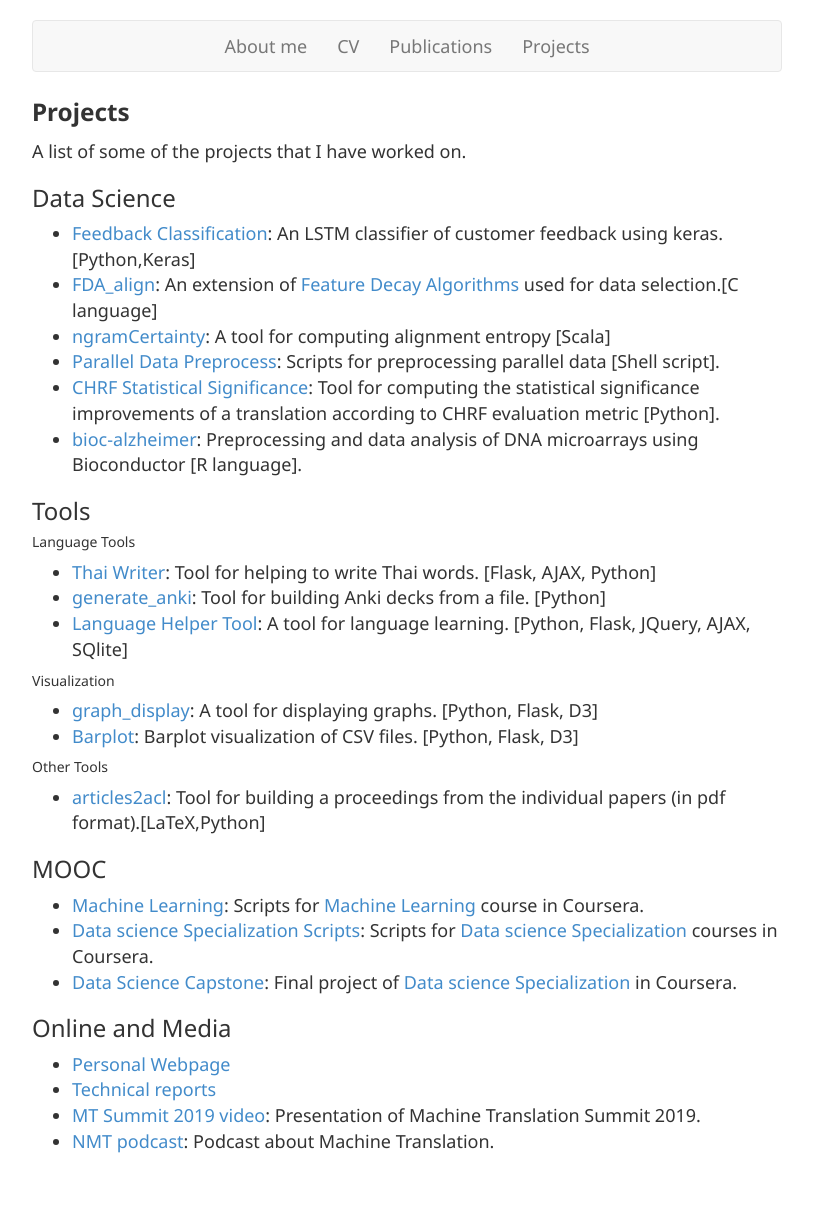
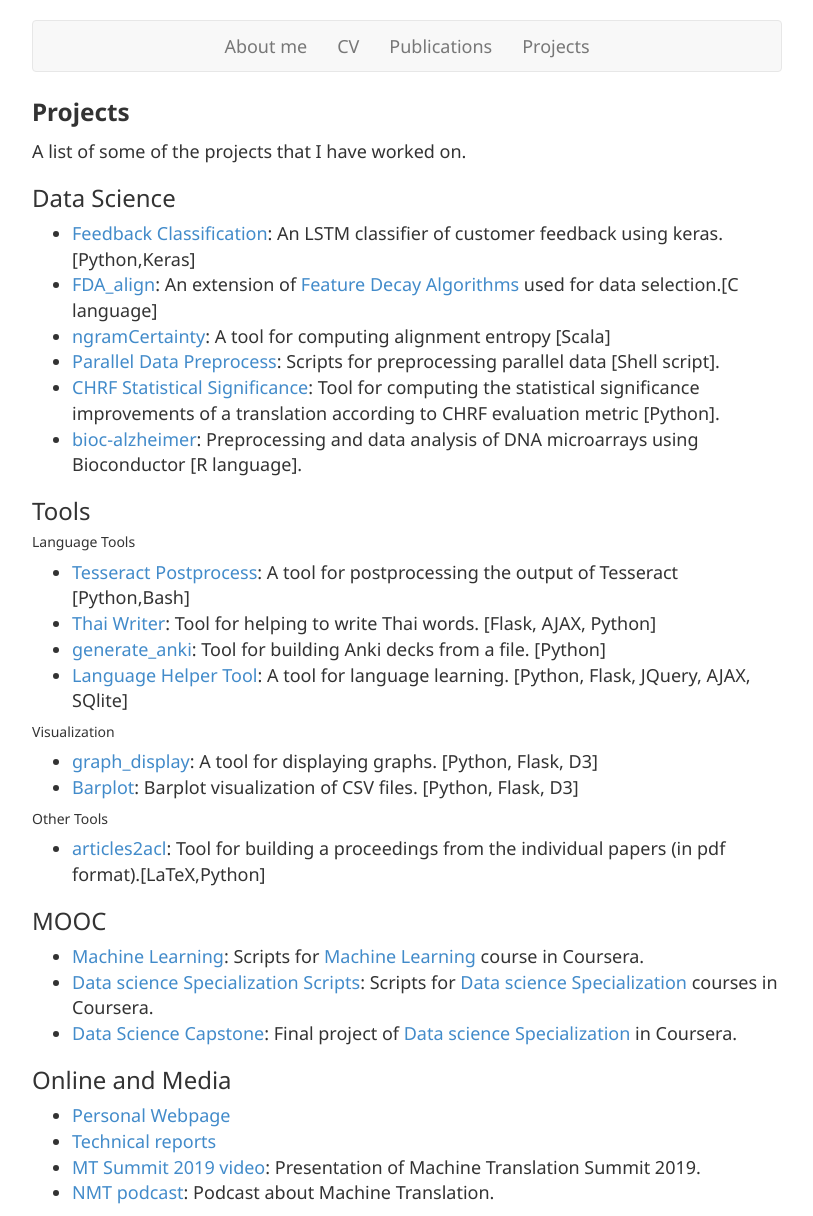
Before and after one commit to alberto-poncelas/alberto-poncelas.github.io, a Jekyll site: the page built from projects.md, in a window 1280 px wide. Shown: the whole page, without its empty margins (233-1046 px from the left). Built offline with Jekyll 4.4.1, drawn with Linux system fonts in a browser that asks for light colours; nearby versions of some CDN libraries; before the commit the page ends 1165 px from its top, so only the background shows below that.

Commit message:
project added

```diff
--- a/projects.md
+++ b/projects.md
@@ -18,6 +18,7 @@ A list of some of the projects that I have worked on.
 ### Tools
 
 ##### Language Tools
+* [Tesseract Postprocess](https://github.com/alberto-poncelas/tesseract_postprocess): A tool for postprocessing the output of Tesseract [Python,Bash]
 * [Thai Writer](https://github.com/alberto-poncelas/thai_writer): Tool for helping to write Thai words. [Flask, AJAX, Python]
 * [generate_anki](https://github.com/alberto-poncelas/generate_anki): Tool for building Anki decks from a file. [Python]
 * [Language Helper Tool](https://github.com/alberto-poncelas/language_helper_tool): A tool for language learning. [Python, Flask, JQuery, AJAX, SQlite]
```
